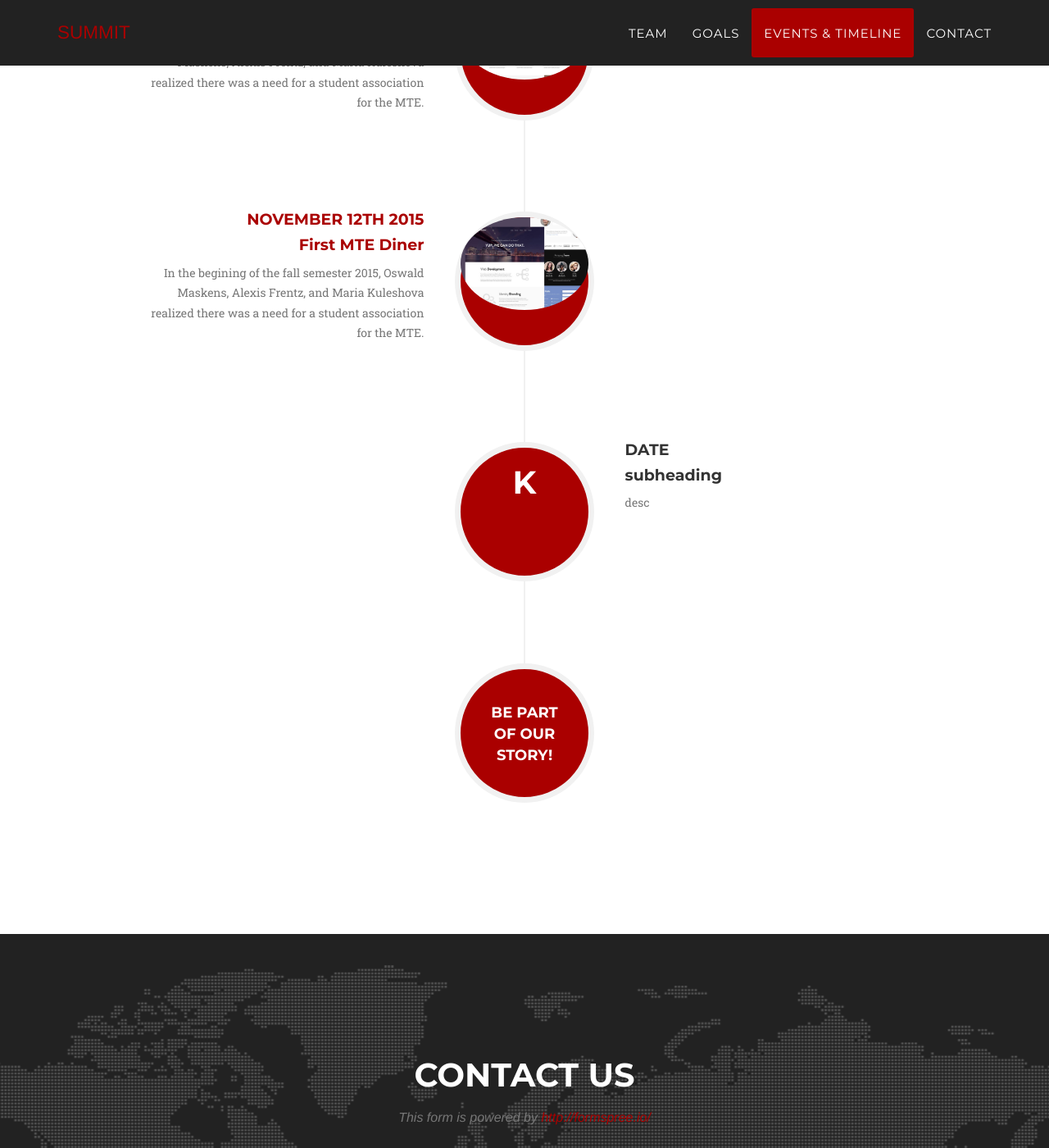
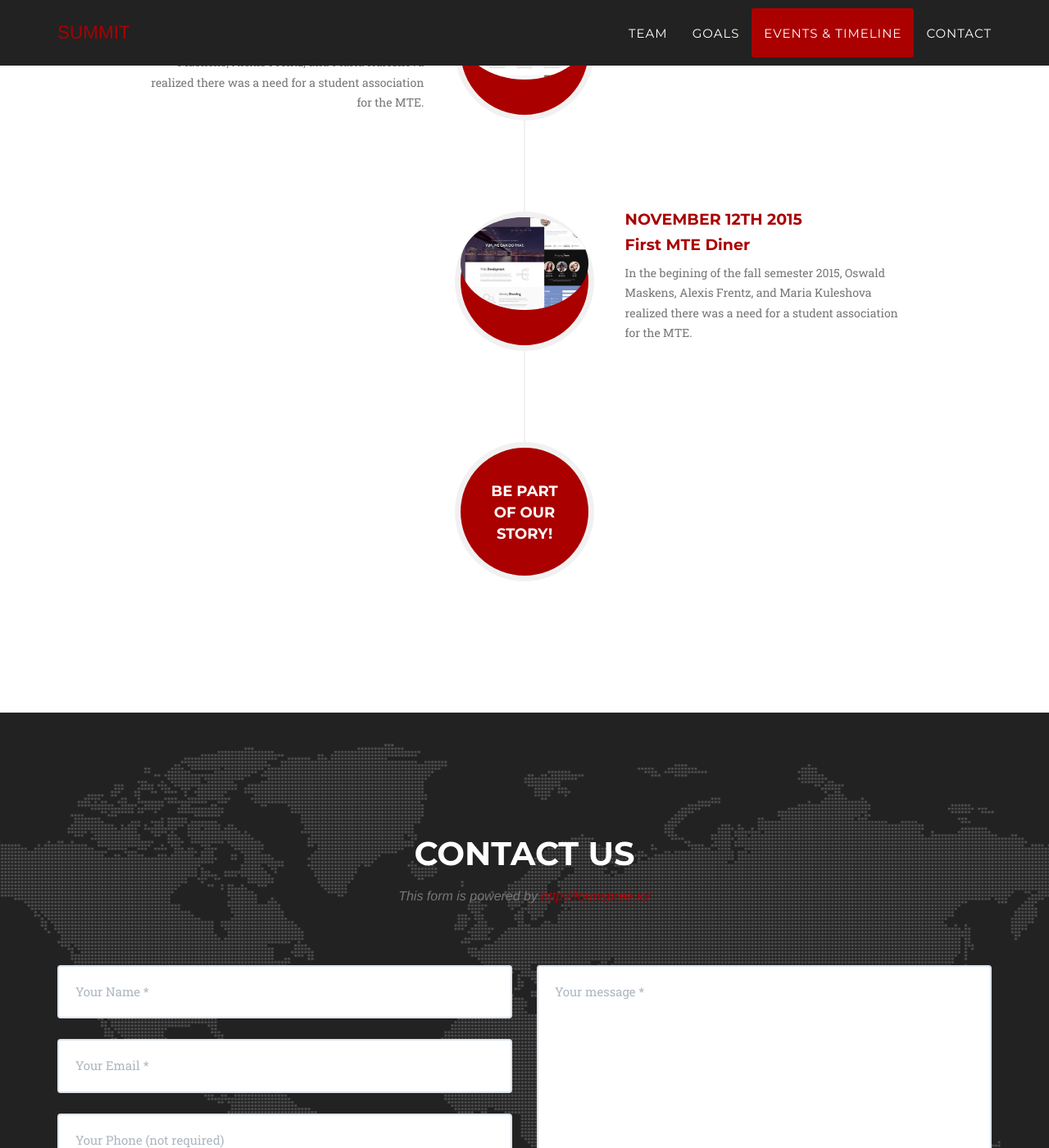
Before and after one commit to OzieGamma/SME-Website, a Jekyll site: the page built from index.html, in a window 1280 px wide and 1400 px high, scrolled down 3107 px. Shown: the whole window at 82% size. Built offline with Jekyll 4.4.1, drawn with Linux system fonts in a browser that asks for light colours; some web fonts are replaced.

Commit message:
trying to invert timeline

```diff
--- a/_includes/timeline.html
+++ b/_includes/timeline.html
@@ -32,22 +32,6 @@
                     {% endfor %}
                     <li class="timeline-inverted">
                         <div class="timeline-image">
-                            <h1>
-                                K
-                            </h1>
-                        </div>
-                        <div class="timeline-panel">
-                            <div class="timeline-heading">
-                                <h4>date</h4>
-                                <h4 class="subheading">subheading</h4>
-                            </div>
-                            <div class="timeline-body">
-                                <p class="text-muted">desc</p>
-                            </div>
-                        </div>
-                    </li>
-                    <li class="timeline-inverted">
-                        <div class="timeline-image">
                             <h4>Be Part
                                     <br>Of Our
                                     <br>Story!</h4>
```
Also changed, not shown: _includes/css/agency.css (+6 -6 lines).
